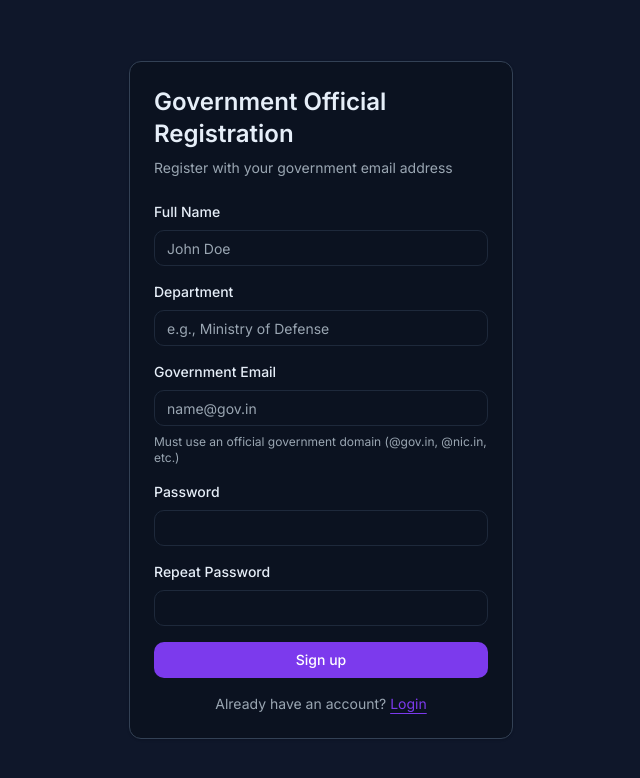
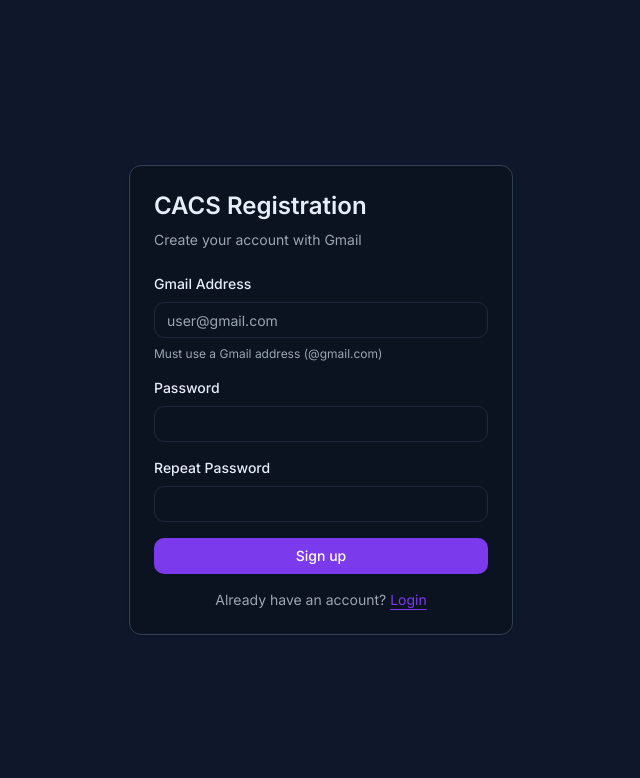
Before and after one commit to Abhishek-Varma776/Crypto-threat-intelligence-platform, a Next.js app: page /auth/sign-up in a window 1280 px wide. Shown: the top 778 px of the page, without its empty margins (319-959 px from the left). Built offline with nearby package versions, Linux system fonts and the light colour scheme.

Commit message:
feat: update signup page for Gmail-only login
Change CACS branding and Gmail email validation only.

Co-authored-by: Pujala Shiva Naga Abhishek Varma <107935353+Abhishek-Varma776@users.noreply.github.com>

```diff
--- a/app/auth/login/page.tsx
+++ b/app/auth/login/page.tsx
@@ -71,10 +71,10 @@ export default function Page() {
       <div className="w-full max-w-sm">
         <div className="rounded-lg border border-border bg-card p-6 shadow-sm">
           <h1 className="text-2xl font-semibold text-card-foreground mb-2">
-            Government Portal Login
+            CACS
           </h1>
           <p className="text-sm text-muted-foreground mb-6">
-            Sign in with your government official credentials
+            Sign in with your credentials
           </p>
 
           {error && (
@@ -86,12 +86,12 @@ export default function Page() {
           <form onSubmit={handleLogin} className="space-y-4">
             <div>
               <label htmlFor="email" className="block text-sm font-medium text-card-foreground mb-2">
-                Government Email
+                Email
               </label>
               <input
                 id="email"
                 type="email"
-                placeholder="official@gov.in"
+                placeholder="user@gmail.com"
                 required
                 value={email}
                 onChange={(e) => setEmail(e.target.value)}
--- a/app/auth/sign-up/page.tsx
+++ b/app/auth/sign-up/page.tsx
@@ -5,28 +5,16 @@ import Link from 'next/link'
 import { useRouter } from 'next/navigation'
 import { useState } from 'react'
 
-const ALLOWED_GOVT_DOMAINS = [
-  'gov.in',
-  'nic.in',
-  'dei.gov.in',
-  'ib.gov.in',
-  'niacin.gov.in',
-  'darpan.gov.in',
-]
-
 export default function Page() {
   const [email, setEmail] = useState('')
   const [password, setPassword] = useState('')
   const [repeatPassword, setRepeatPassword] = useState('')
-  const [fullName, setFullName] = useState('')
-  const [department, setDepartment] = useState('')
   const [error, setError] = useState<string | null>(null)
   const [isLoading, setIsLoading] = useState(false)
   const router = useRouter()
 
-  const isGovernmentEmail = (email: string) => {
-    const domain = email.split('@')[1]?.toLowerCase()
-    return domain && ALLOWED_GOVT_DOMAINS.some(d => domain.endsWith(d))
+  const isGmailEmail = (email: string) => {
+    return email.toLowerCase().endsWith('@gmail.com')
   }
 
   const handleSignUp = async (e: React.FormEvent) => {
@@ -35,8 +23,8 @@ export default function Page() {
     setIsLoading(true)
     setError(null)
 
-    if (!isGovernmentEmail(email)) {
-      setError('Only government official email addresses are allowed (e.g., @gov.in, @nic.in)')
+    if (!isGmailEmail(email)) {
+      setError('Only Gmail addresses (@gmail.com) are allowed')
       setIsLoading(false)
       return
     }
@@ -82,10 +70,10 @@ export default function Page() {
       <div className="w-full max-w-sm">
         <div className="rounded-lg border border-border bg-card p-6 shadow-sm">
           <h1 className="text-2xl font-semibold text-card-foreground mb-2">
-            Government Official Registration
+            CACS Registration
           </h1>
           <p className="text-sm text-muted-foreground mb-6">
-            Register with your government email address
+            Create your account with Gmail
           </p>
 
           {error && (
@@ -96,49 +84,19 @@ export default function Page() {
 
           <form onSubmit={handleSignUp} className="space-y-4">
             <div>
-              <label htmlFor="fullName" className="block text-sm font-medium text-card-foreground mb-2">
-                Full Name
-              </label>
-              <input
-                id="fullName"
-                type="text"
-                placeholder="John Doe"
-                required
-                value={fullName}
-                onChange={(e) => setFullName(e.target.value)}
-                className="w-full h-9 rounded-md border border-input bg-transparent px-3 py-1 text-sm placeholder:text-muted-foreground focus:outline-none focus:ring-2 focus:ring-ring"
-              />
-            </div>
-
-            <div>
-              <label htmlFor="department" className="block text-sm font-medium text-card-foreground mb-2">
-                Department
-              </label>
-              <input
-                id="department"
-                type="text"
-                placeholder="e.g., Ministry of Defense"
-                required
-                value={department}
-                onChange={(e) => setDepartment(e.target.value)}
-                className="w-full h-9 rounded-md border border-input bg-transparent px-3 py-1 text-sm placeholder:text-muted-foreground focus:outline-none focus:ring-2 focus:ring-ring"
-              />
-            </div>
-
-            <div>
               <label htmlFor="email" className="block text-sm font-medium text-card-foreground mb-2">
-                Government Email
+                Gmail Address
               </label>
               <input
                 id="email"
                 type="email"
-                placeholder="name@gov.in"
+                placeholder="user@gmail.com"
                 required
                 value={email}
                 onChange={(e) => setEmail(e.target.value)}
                 className="w-full h-9 rounded-md border border-input bg-transparent px-3 py-1 text-sm placeholder:text-muted-foreground focus:outline-none focus:ring-2 focus:ring-ring"
               />
-              <p className="text-xs text-muted-foreground mt-2">Must use an official government domain (@gov.in, @nic.in, etc.)</p>
+              <p className="text-xs text-muted-foreground mt-2">Must use a Gmail address (@gmail.com)</p>
             </div>
 
             <div>
```
